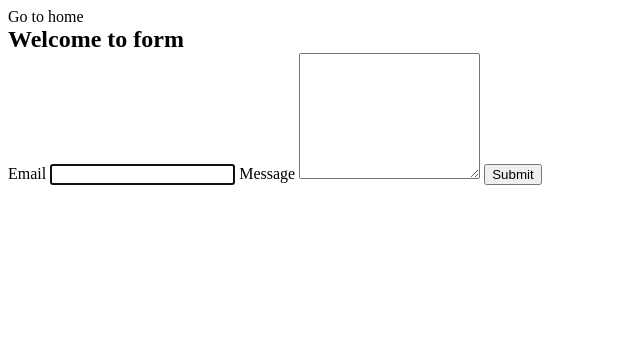
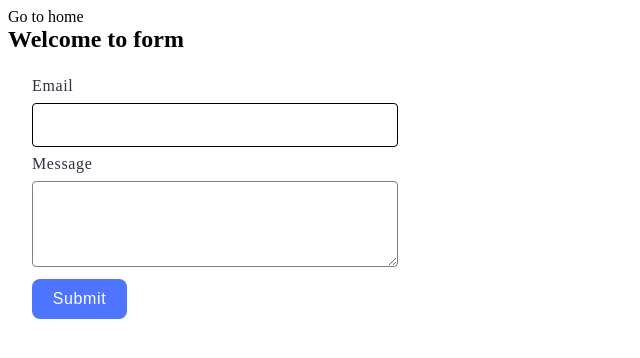
Before and after one commit to Valeriia-Martynova/goit-js-hw-09, a website built with Vite: page src/2-form.html in a window 1280 px wide. Shown: the whole page, without its empty margins (0-640 px from the left). Built offline with nearby package versions, Linux system fonts and the light colour scheme.

Commit message:
add styles

```diff
--- a/src/2-form.html
+++ b/src/2-form.html
@@ -22,7 +22,7 @@
         Message
         <textarea name="message" rows="8"></textarea>
       </label>
-      <button type="submit">Submit</button>
+      <button class="btn-form" type="submit">Submit</button>
     </form>
 
     <script type="module" src="./js/2-form.js"></script>
--- a/src/css/styles.css
+++ b/src/css/styles.css
@@ -20,3 +20,85 @@
   width: calc((100% - 48px) / 3);
   height: auto;
 }
+
+.sl-wrapper {
+  background: rgba(46, 47, 66, 0.8);
+}
+
+.sl-wrapper .sl-close {
+  color: #fff;
+}
+
+.sl-close,
+.sl-prev,
+.sl-next,
+.sl-counter {
+  color: #fff !important;
+}
+
+/* Form */
+
+.feedback-form {
+  flex-direction: column;
+  width: 360px;
+  margin: 24px;
+}
+
+label {
+  width: 360px;
+}
+
+.feedback-form label {
+  margin-bottom: 8px;
+  font-weight: 400;
+  font-size: 16px;
+  line-height: 1.5%;
+  letter-spacing: 0.04em;
+  color: #2e2f42;
+}
+.feedback-form input {
+  border: 1px solid #808080;
+  border-radius: 4px;
+  width: 360px;
+  height: 40px;
+  margin: 8px 0;
+}
+
+.feedback-form textarea {
+  border: 1px solid #808080;
+  border-radius: 4px;
+  width: 360px;
+  height: 80px;
+  margin: 8px 0;
+}
+
+.feedback-form input:hover,
+.feedback-form input:focus {
+  border: 1px solid #000;
+  outline: none;
+}
+
+.feedback-form textarea:hover,
+.feedback-form textarea:focus {
+  border: 1px solid #000;
+  outline: none;
+}
+
+.btn-form {
+  border-radius: 8px;
+  padding: 8px 16px;
+  width: 95px;
+  height: 40px;
+  background-color: #4e75ff;
+  border: none;
+  font-weight: 500;
+  font-size: 16px;
+  line-height: 150%;
+  letter-spacing: 0.04em;
+  color: #fff;
+}
+
+.btn-form:hover,
+.btn-form:focus {
+  background-color: #6c8cff;
+}
--- a/src/js/2-form.js
+++ b/src/js/2-form.js
@@ -1,6 +1,6 @@
 const STORAGE_KEY = "feedback-form-state";
 
-const formData = { email: "", message: "" };
+let formData = { email: "", message: "" };
 
 const form = document.querySelector(".feedback-form");
 const emailInput = form.elements.email;
```
